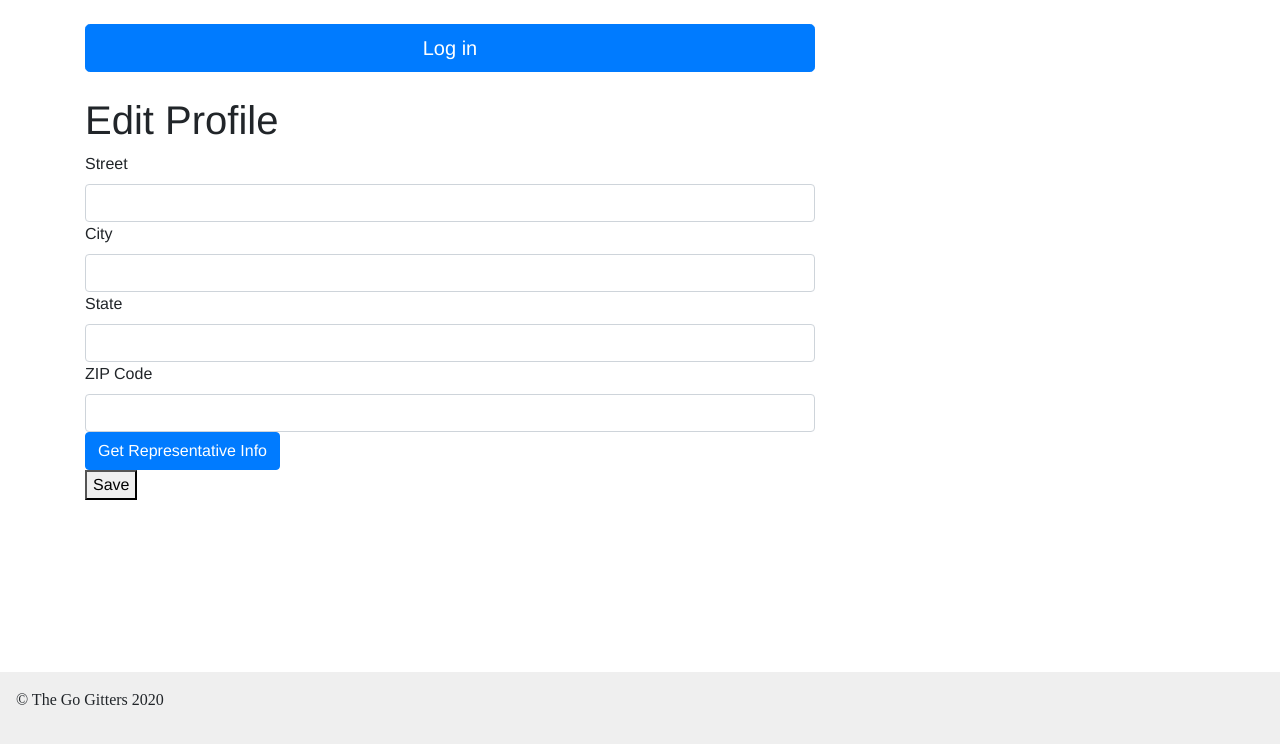
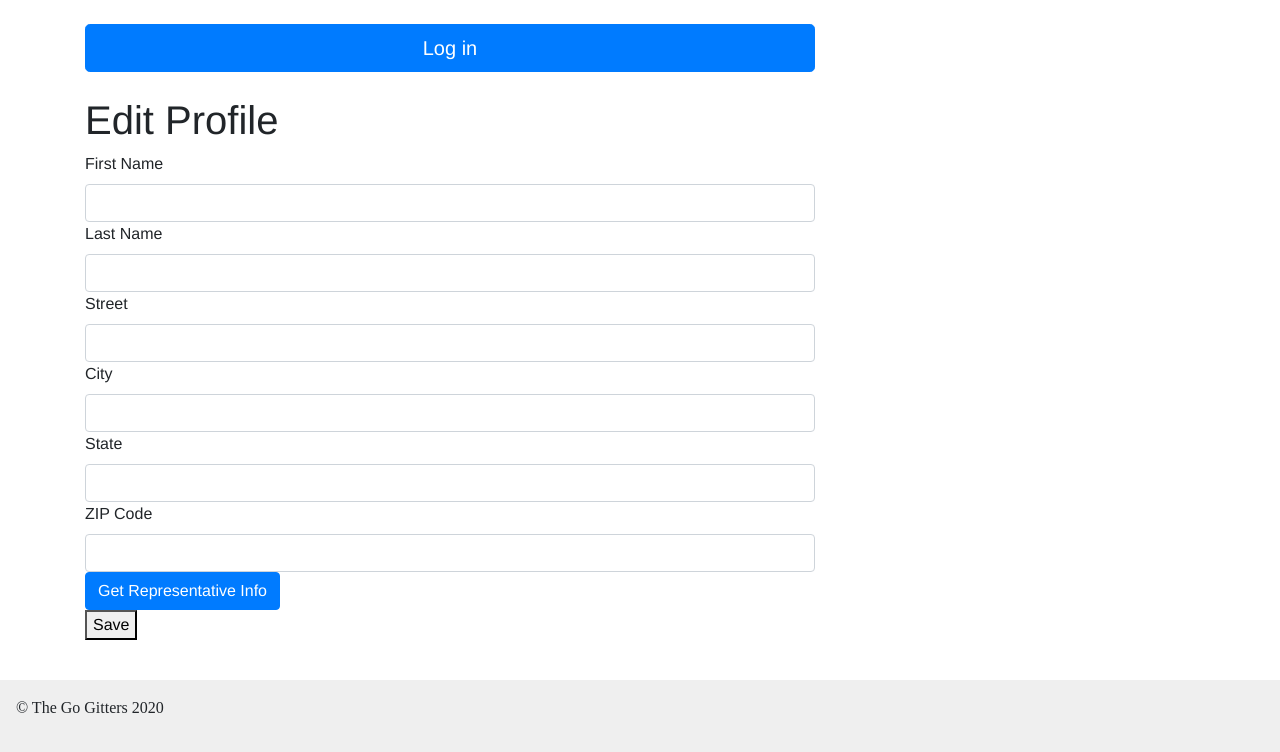
Before and after one commit to AnthonyEsquivel/CivicConnect, a Django app: template mainapp/templates/mainapp/editProfile.html in a window 1280 px wide. Shown: the part 56-808 px from the top of the page. Run offline with Django 3.2, Linux system fonts and the light colour scheme; the template is opened without the code that fills it, so the values that code supplies are empty; some libraries are stand-ins or nearby versions.

Commit message:
Update editProfile.html

```diff
--- a/mainapp/templates/mainapp/editProfile.html
+++ b/mainapp/templates/mainapp/editProfile.html
@@ -6,6 +6,14 @@
 
 <form method="POST" action="{% url 'editProfile'%}" class="">
     {% csrf_token %}
+                <label>First Name</label>
+                <div>
+                <input type="text" class="form-control">
+                </div>
+                <label>Last Name</label>
+                <div>
+                <input type="text" class="form-control">
+                </div>
                 <label>Street</label>
                 <div>
                   <input type="text" class="form-control">
```
